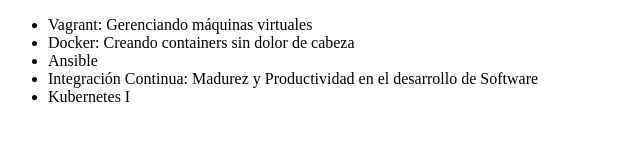
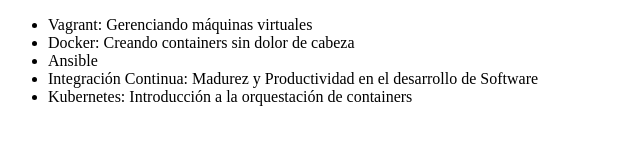
Before and after one commit to magda16/alura-git, a plain HTML site: page index.html in a window 1280 px wide. Shown: the whole page, without its empty margins (0-640 px from the left). Drawn offline with Linux system fonts and the light colour scheme.

Commit message:
Modificando el nombre del curso kubernetes

```diff
--- a/index.html
+++ b/index.html
@@ -10,7 +10,7 @@
          <li> Docker: Creando containers sin dolor de cabeza</li>
          <li> Ansible </li>
          <li> Integración Continua: Madurez y Productividad en el desarrollo de Software</li>
-         <li> Kubernetes I</li>
+         <li> Kubernetes: Introducción a la orquestación de containers</li>
      </ul>
 </body>
 </html>
```
